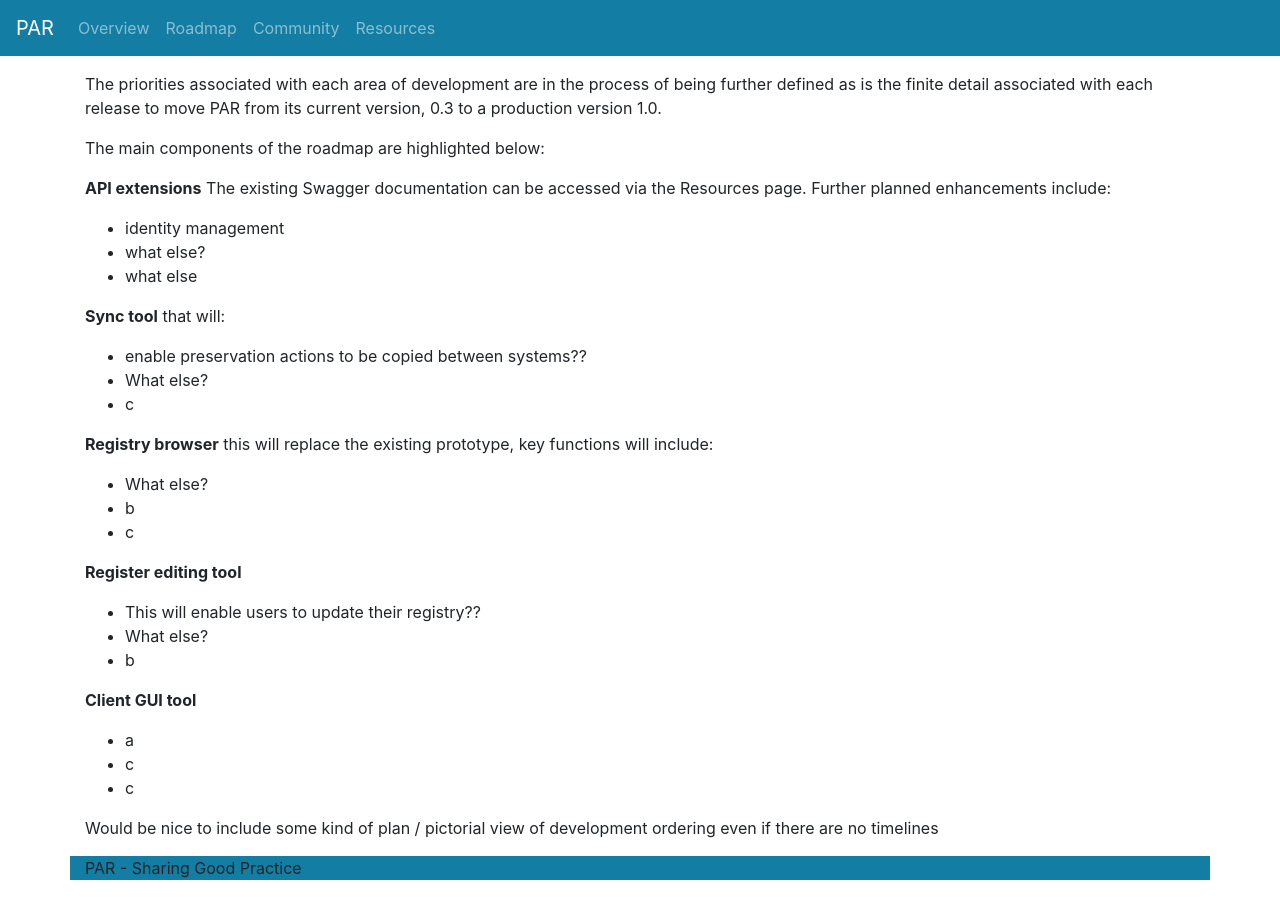
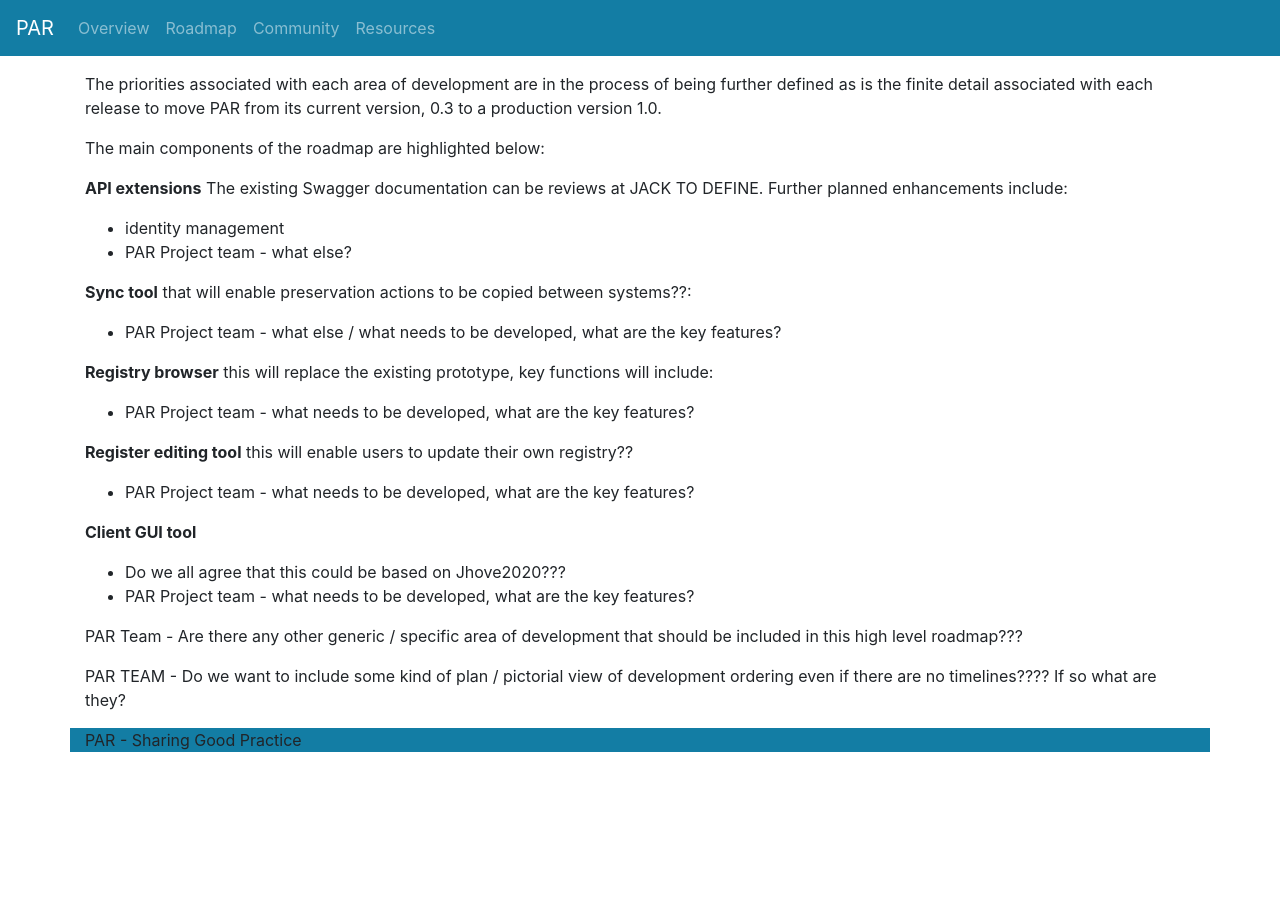
Before and after one commit to openpreserve/par, a Jekyll site: the page built from docs/roadmap/index.md, in a window 1280 px wide and 1200 px high. Shown: the top 919 px of the window. Built offline with Jekyll 4.4.1, drawn with Linux system fonts in a browser that asks for light colours.

Commit message:
Update index.md

```diff
--- a/docs/roadmap/index.md
+++ b/docs/roadmap/index.md
@@ -7,29 +7,24 @@
 
 The main components of the roadmap are highlighted below:
 
-**API extensions** The existing Swagger documentation can be accessed via the Resources page. Further planned enhancements include:
+**API extensions** The existing Swagger documentation can be reviews at JACK TO DEFINE. Further planned enhancements include:
 * identity management
-* what else?
-* what else
+* PAR Project team - what else?
 
-**Sync tool** that will:
-* enable preservation actions to be copied between systems??
-* What else?
-* c
+**Sync tool** that will enable preservation actions to be copied between systems??:
+* PAR Project team - what else / what needs to be developed, what are the key features?
+
 
 **Registry browser** this will replace the existing prototype, key functions will include:
-* What else?
-* b
-* c
+* PAR Project team - what needs to be developed, what are the key features?
 
-**Register editing tool**
-* This will enable users to update their registry??
-* What else?
-* b
+**Register editing tool** this will enable users to update their own registry??
+* PAR Project team - what needs to be developed, what are the key features?
 
 **Client GUI tool**
-* a
-* c
-* c
+* Do we all agree that this could be based on Jhove2020???
+* PAR Project team - what needs to be developed, what are the key features?
 
-Would be nice to include some kind of plan / pictorial view of development ordering even if there are no timelines
+PAR Team - Are there any other generic / specific area of development that should be included in this high level roadmap???
+
+PAR TEAM - Do we want to include some kind of plan / pictorial view of development ordering even if there are no timelines???? If so what are they?
```
